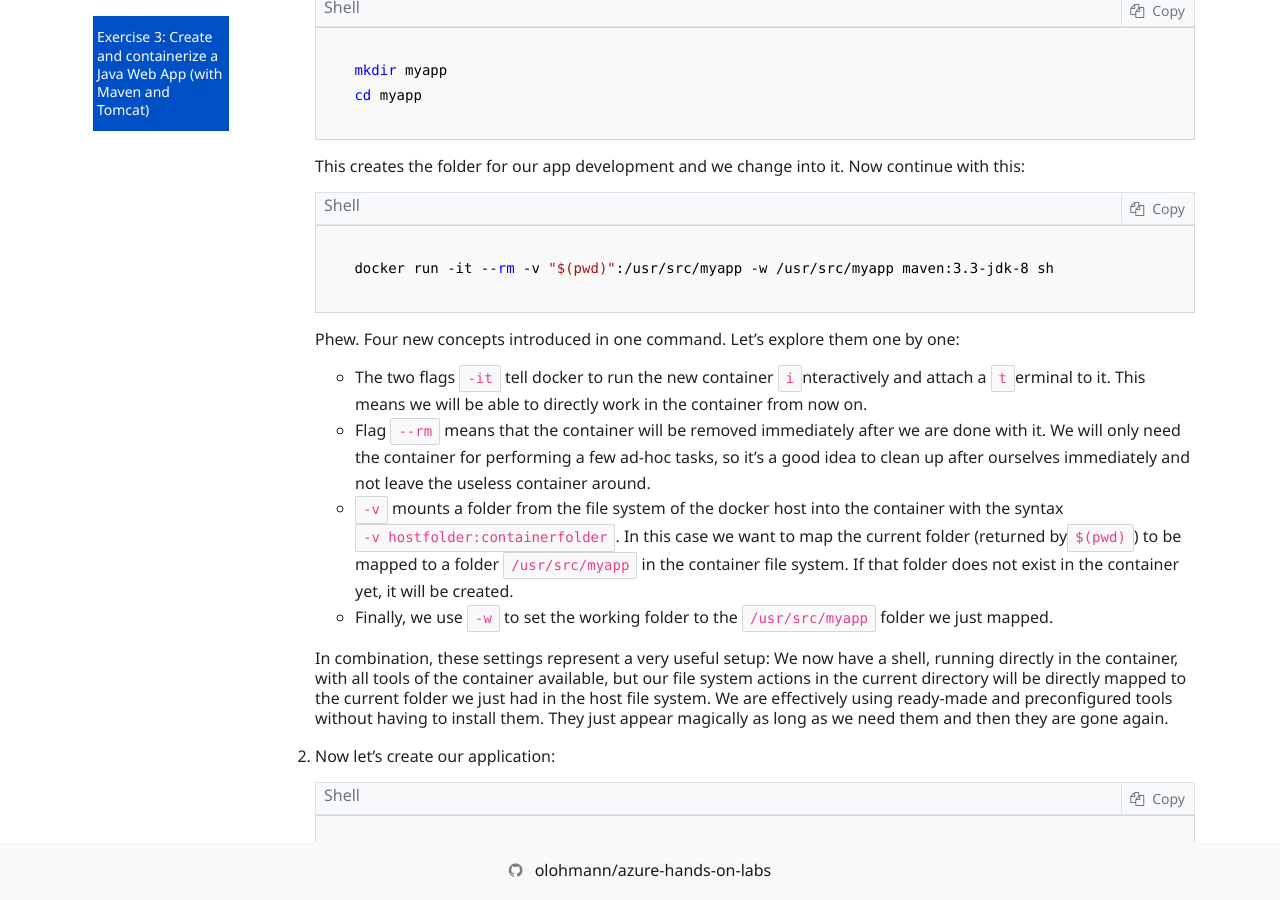
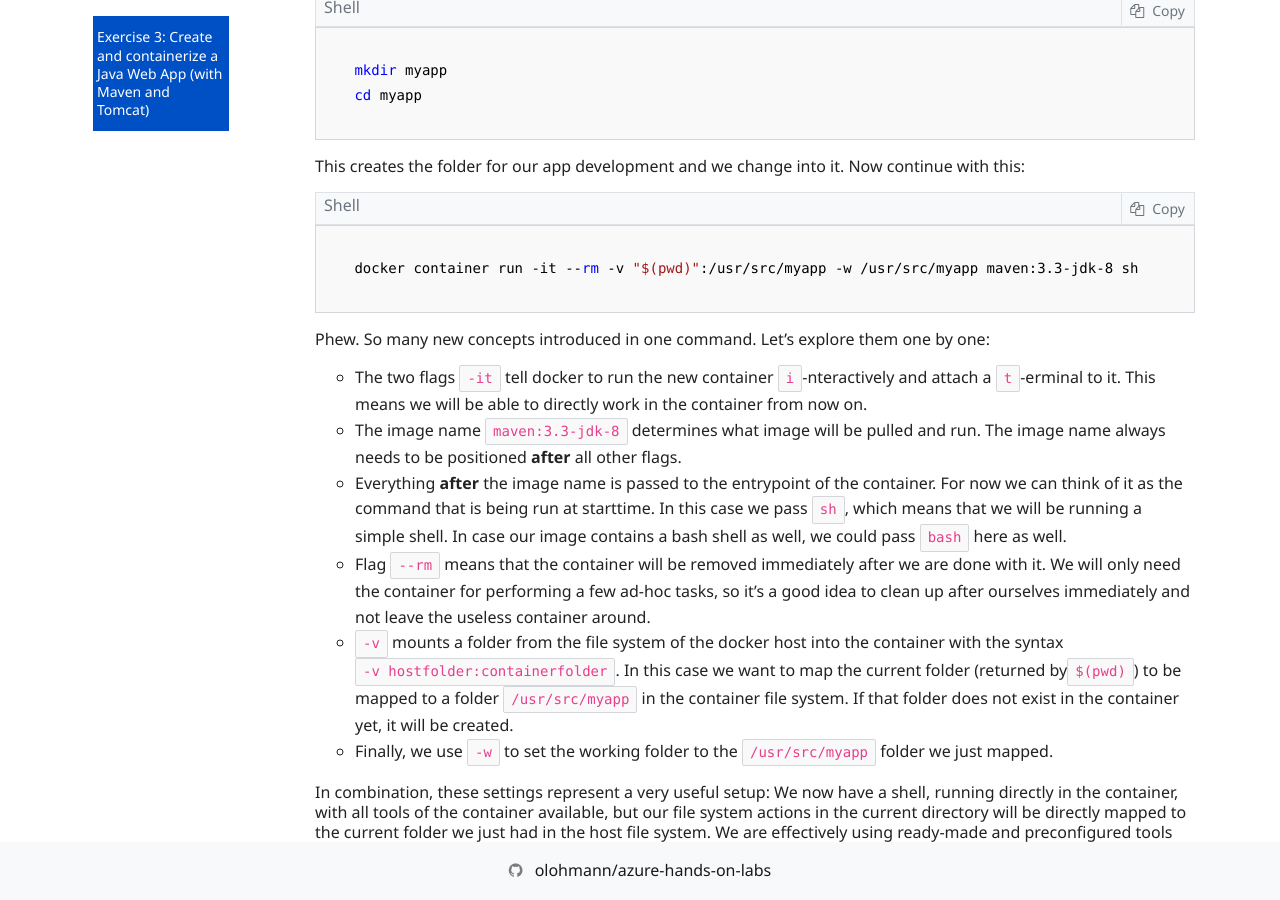
Before and after one commit to olohmann/azure-hands-on-labs, a Jekyll site: the page built from labs/04_containers_on_azure/containers_on_azure_3_java.md, in a window 1280 px wide and 900 px high, scrolled down 1168 px. Built offline with Jekyll 4.4.1, drawn with Linux system fonts in a browser that asks for light colours; nearby versions of some CDN libraries; our own code applies the rules of GitHub Pages for plain Markdown files; comment, search, counter and statistics services are not loaded; some of the changed text lies outside the part shown.

Commit message:
minor corrections

````diff
--- a/labs/04_containers_on_azure/containers_on_azure_3_java.md
+++ b/labs/04_containers_on_azure/containers_on_azure_3_java.md
@@ -20,12 +20,14 @@ Thus, instead of working directly on the docker host machine (our dev machine),
     This creates the folder for our app development and we change into it. Now continue with this:
 
     ```sh
-    docker run -it --rm -v "$(pwd)":/usr/src/myapp -w /usr/src/myapp maven:3.3-jdk-8 sh
+    docker container run -it --rm -v "$(pwd)":/usr/src/myapp -w /usr/src/myapp maven:3.3-jdk-8 sh
     ```
 
-    Phew. Four new concepts introduced in one command. Let's explore them one by one:
+    Phew. So many new concepts introduced in one command. Let's explore them one by one:
 
-    - The two flags `-it` tell docker to run the new container `i`nteractively and attach a `t`erminal to it. This means we will be able to directly work in the container from now on.
+    - The two flags `-it` tell docker to run the new container `i`-nteractively and attach a `t`-erminal to it. This means we will be able to directly work in the container from now on.
+    - The image name `maven:3.3-jdk-8` determines what image will be pulled and run. The image name always needs to be positioned **after** all other flags.
+    - Everything **after** the image name is passed to the entrypoint of the container. For now we can think of it as the command that is being run at starttime. In this case we pass `sh`, which means that we will be running a simple shell. In case our image contains a bash shell as well, we could pass ``bash`` here as well.
     - Flag `--rm` means that the container will be removed immediately after we are done with it. We will only need the container for performing a few ad-hoc tasks, so it's a good idea to clean up after ourselves immediately and not leave the useless container around.
     - `-v` mounts a folder from the file system of the docker host into the container with the syntax `-v hostfolder:containerfolder`. In this case we want to map the current folder (returned by`$(pwd)`) to be mapped to a folder `/usr/src/myapp` in the container file system. If that folder does not exist in the container yet, it will be created.
     - Finally, we use `-w` to set the working folder to the `/usr/src/myapp` folder we just mapped.
@@ -78,20 +80,22 @@ Thus, instead of working directly on the docker host machine (our dev machine),
     This creates an empty file with the name 'Dockerfile' and opens the nano text editor to edit the file. Copy and paste the following text into the text editor:
 
     ```Dockerfile
-    FROM tomcat:alpine
+    FROM tomcat
     WORKDIR /usr/local/tomcat/webapps
     COPY myapp/target/myapp.war .
     RUN mv myapp.war ROOT.war
     RUN rm -rf ROOT
     CMD ["catalina.sh", "run"]
     ```
-    This Dockerfile tells docker how to put our app into a container image. In the first line it defines the base image to be used with the `FROM` keyword. Our image will just be a thin additional layer on top of that base image, thus this base image needs to contain everything we need to run our app, in this case that is the ASP.NET Core runtime.
+    This Dockerfile tells docker how to put our app into a container image. In the first line it defines the base image to be used with the `FROM` keyword. Our image will just be a thin additional layer on top of that base image, thus this base image needs to contain everything we need to run our app, in this case that is "tomcat a Java runtime and the tomcat server software in a default configuration.
 
     The `WORKDIR` instruction in the second line defines the working directory for subsequent instructions and - if this is the last `WORKDIR` in the Dockerfile - for the running container. In case the given directory does not yet exist in the file system of the base image, the directory is created by docker.
 
     The `COPY` instruction then copies our application package from the so called build context (more on this in the next steps) into the container image. In this case we use `package` (a path in the build context) on the left side as source and . (a path within the container image starting at the working directory) on the right side as target, which means that we want to copy everything in the *package* folder right into our working directory.
 
-    The `ENTRYPOINT` finally defines what will happen at start time of the container. In this case, we want to start the `catalina.sh` script, which belongs to the tomcat base image configuration. The entrypoint can be any executable with any arguments. The process that is started through the entrypoint defines the lifecycle of the container - the container will stay alive as long as this entry process is alive.
+    With the two `RUN` instructions we set up our web app as the start application for tomcat. Tomcat extracts all .war it finds in its app base directory
+
+    The `CMD` finally defines what will happen at start time of the container. In this case, we want to start the `catalina.sh` script, which belongs to the tomcat base image configuration. The entrypoint can be any executable with any arguments. The process that is started through the entrypoint defines the lifecycle of the container - the container will stay alive as long as this entry process is alive.
 
     The [Docker documentation](https://docs.docker.com/) has more information on [Dockerfile instructions](https://docs.docker.com/engine/reference/builder/) and [best practices](https://docs.docker.com/develop/develop-images/dockerfile_best-practices/).
 
````
Also changed, not shown: labs/04_containers_on_azure/containers_on_azure_3_dotnet.md (+4 -2 lines).
